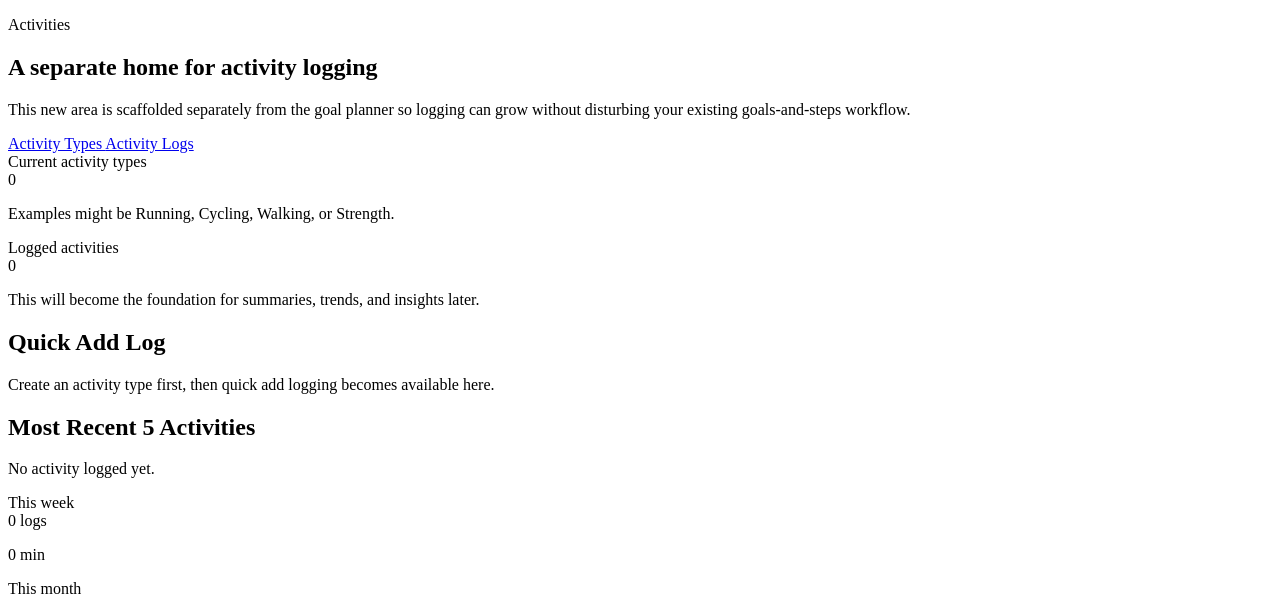
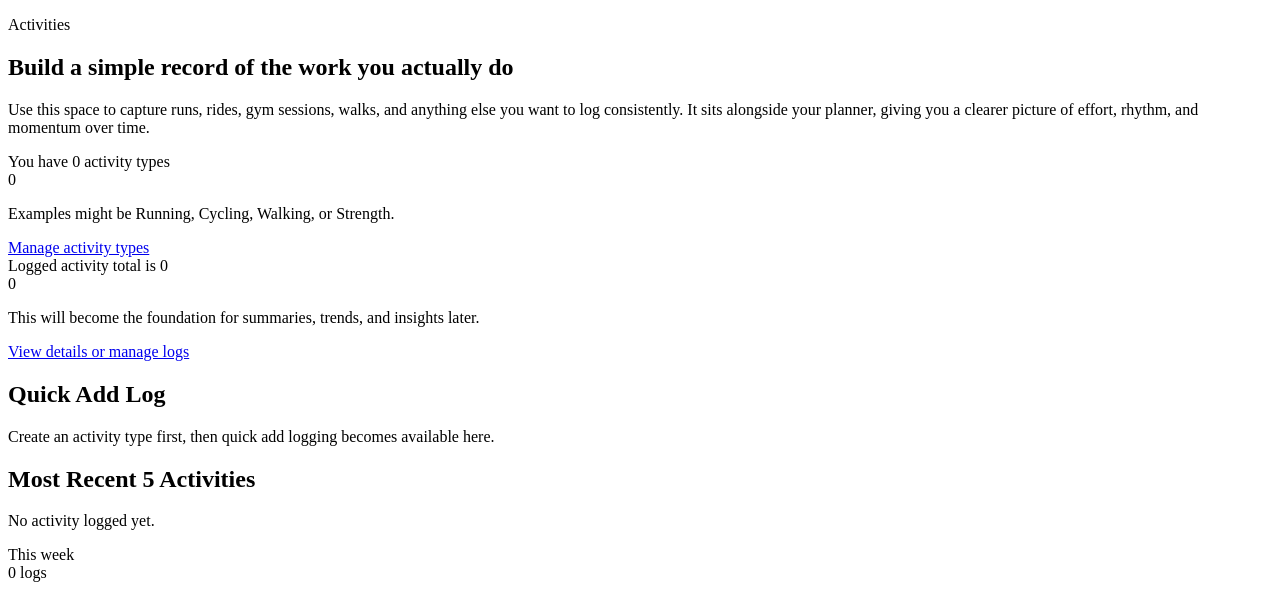
Before and after one commit to colinleroux/newMilestones, a Flask app: page /activities/ in a window 1280 px wide. Shown: the part 44-643 px from the top of the page. Run offline with Flask 3, Linux system fonts and the light colour scheme; the visitor is signed in with stand-in values (Sample User, id 1); data that the repository does not hold is empty.

Commit message:
Refine activities hero copy and move management actions

```diff
--- a/deeds/templates/activities/index.html
+++ b/deeds/templates/activities/index.html
@@ -3,33 +3,30 @@
 <section class="mx-auto max-w-5xl space-y-8">
   <div class="rounded-[2rem] border border-teal-100 bg-gradient-to-br from-teal-50 via-white to-orange-50 p-8 shadow-sm">
     <p class="text-sm font-semibold uppercase tracking-[0.2em] text-teal-700">Activities</p>
-    <h1 class="mt-3 text-3xl font-bold text-slate-900">A separate home for activity logging</h1>
+    <h1 class="mt-3 text-3xl font-bold text-slate-900">Build a simple record of the work you actually do</h1>
     <p class="mt-4 max-w-3xl text-slate-600">
-      This new area is scaffolded separately from the goal planner so logging can grow without disturbing your
-      existing goals-and-steps workflow.
+      Use this space to capture runs, rides, gym sessions, walks, and anything else you want to log consistently.
+      It sits alongside your planner, giving you a clearer picture of effort, rhythm, and momentum over time.
     </p>
-
-    <div class="mt-6 flex flex-wrap gap-3">
-      <a href="{{ url_for('activities.activity_types') }}" class="rounded-full bg-teal-700 px-5 py-3 text-sm font-semibold text-white transition hover:bg-teal-800">
-        Activity Types
-      </a>
-      <a href="{{ url_for('activities.activity_logs') }}" class="rounded-full border border-orange-200 bg-white px-5 py-3 text-sm font-semibold text-slate-700 transition hover:bg-orange-50">
-        Activity Logs
-      </a>
-    </div>
   </div>
 
   <div class="grid gap-4 md:grid-cols-2">
     <div class="rounded-2xl border border-teal-100 bg-white p-6 shadow-sm">
-      <div class="text-sm font-medium text-teal-700">Current activity types</div>
+      <div class="text-sm font-medium text-teal-700">You have {{ activity_type_count }} activity types</div>
       <div class="mt-2 text-4xl font-bold text-slate-900">{{ activity_type_count }}</div>
       <p class="mt-3 text-sm text-slate-600">Examples might be Running, Cycling, Walking, or Strength.</p>
+      <a href="{{ url_for('activities.activity_types') }}" class="mt-4 inline-flex rounded-full bg-teal-700 px-5 py-3 text-sm font-semibold text-white transition hover:bg-teal-800">
+        Manage activity types
+      </a>
     </div>
 
     <div class="rounded-2xl border border-orange-100 bg-white p-6 shadow-sm">
-      <div class="text-sm font-medium text-orange-700">Logged activities</div>
+      <div class="text-sm font-medium text-orange-700">Logged activity total is {{ activity_log_count }}</div>
       <div class="mt-2 text-4xl font-bold text-slate-900">{{ activity_log_count }}</div>
       <p class="mt-3 text-sm text-slate-600">This will become the foundation for summaries, trends, and insights later.</p>
+      <a href="{{ url_for('activities.activity_logs') }}" class="mt-4 inline-flex rounded-full border border-orange-200 bg-white px-5 py-3 text-sm font-semibold text-slate-700 transition hover:bg-orange-50">
+        View details or manage logs
+      </a>
     </div>
   </div>
 
```
